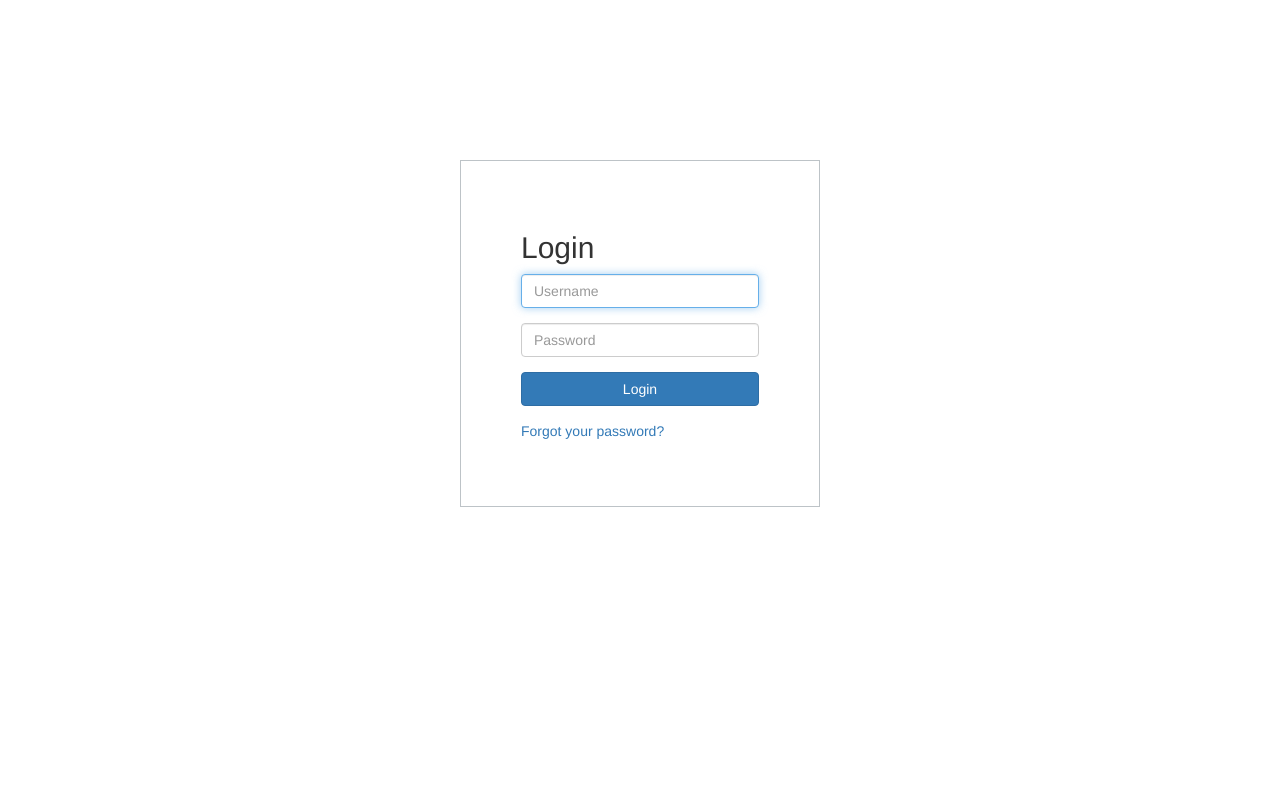
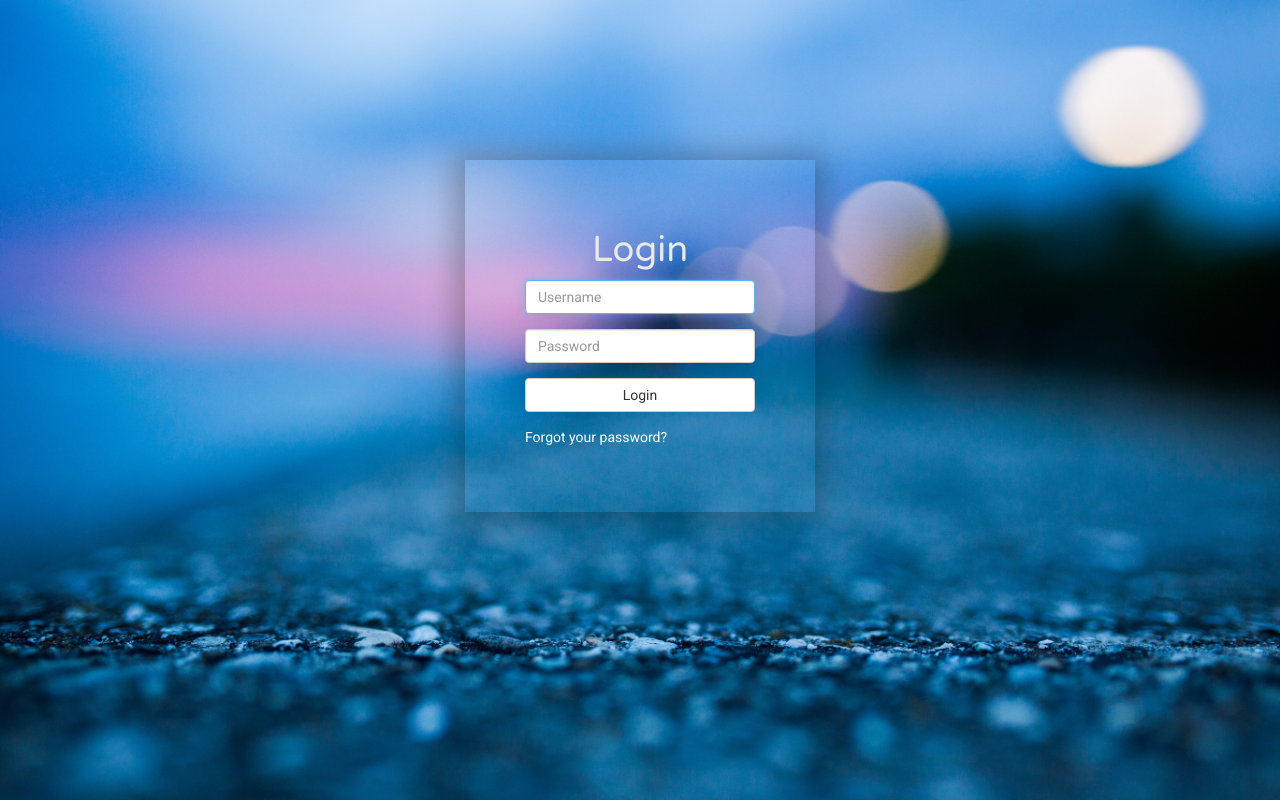
Before and after one commit to marbasaur/WebDevEmpe, a PHP site: page /login.php in a window 1280 px wide. Run offline with PHP 8.4, Linux system fonts and the light colour scheme.

Commit message:
front-end changes

```diff
--- a/css/login.css
+++ b/css/login.css
@@ -1,23 +1,39 @@
-@font-face{
-	font-family: Round;
-	src: url('custom_fonts/Typo_Round_Regular_Demo.otf');
+@import url('https://fonts.googleapis.com/css?family=Roboto|Varela+Round');
+
+*{
+	font-family: 'Roboto', sans-serif;
 }
 
-@font-face{
-	font-family: Roboto;
-	src: url('custom_fonts/Roboto-Regular.ttf');
+.login-bg{
+	background: url("../images/bg.jpg") no-repeat;
+	background-position: center center;
+	background-repeat: no-repeat;
+	background-attachment: fixed;
+	background-size: cover;
+	background-color: #FFF;
 }
 
-body{
-	background-color: #fff;
+.form-container{
+	border: 0px solid #000;
+	padding: 50px 60px;
+	margin-top: 20vh;
+	-webkit-box-shadow: -1px 4px 26px 11px rgba(0,0,0,0.24);
+	-moz-box-shadow: -1px 4px 26px 11px rgba(0,0,0,0.24);
+	box-shadow: -1px 4px 26px 11px rgba(0,0,0,0.24);
 }
 
-/*.login-bg{
-	background-color: #2ecc71;
-}*/
+.login-h1{
+	font-family: 'Varela Round', sans-serif;
+	text-align: center;
+	color: #ECEAE9;
+}
 
-.form-container{
-	border: 1px solid #bdc3c7;
-	padding: 50px 60px;
-	margin-top: 20vh;
+.forgot-pass{
+	text-decoration: none;
+	color: #FFF;
 }
+
+.forgot-pass:hover{
+	text-decoration: none;
+	color: #E3DDDC;
+}
--- a/login.php
+++ b/login.php
@@ -10,14 +10,13 @@
 		<link rel="stylesheet" type="text/css" href="./css/login.css">
 	</head>
 
-	<body>
+	<body class="login-bg">
 		<div class="container">
-			<div class="row">
 			<div class="col-md-4 col-sm-4 col-xs-12"></div>
 			<div class="col-md-4 col-sm-4 col-xs-12">
 				<form class="form-container" action="process.php" method="POST">
 					<div class="form-group">
-							<h2>Login</h2>
+						<h1 class="login-h1">Login</h1>
 						<div class="form-group">
 							<input class="form-control" type="text" id="user" name="user" placeholder="Username" required="required" autofocus="autofocus" />
 						</div>
@@ -25,7 +24,7 @@
 							<input class="form-control" type="password" id="pass" name="pass" placeholder="Password" required="required" />
 						</div>
 						<div class="form-group">
-								<button class="btn btn-primary btn-block" type="submit" id="btn">Login</button>
+							<button class="btn btn-default btn-block" type="submit" id="btn">Login</button>
 						</div>
 						<a class="forgot-pass" href="#">Forgot your password?</a>
 					</div>
@@ -33,6 +32,5 @@
 			</div>
 			<div class="col-md-4 col-sm-4 col-xs-12"></div>
 		</div>
-		</div>
 	</body>
 </html>
```
Also changed, not shown: images/bg.jpg (added). Lines whose indentation alone changed are shown as unchanged.
